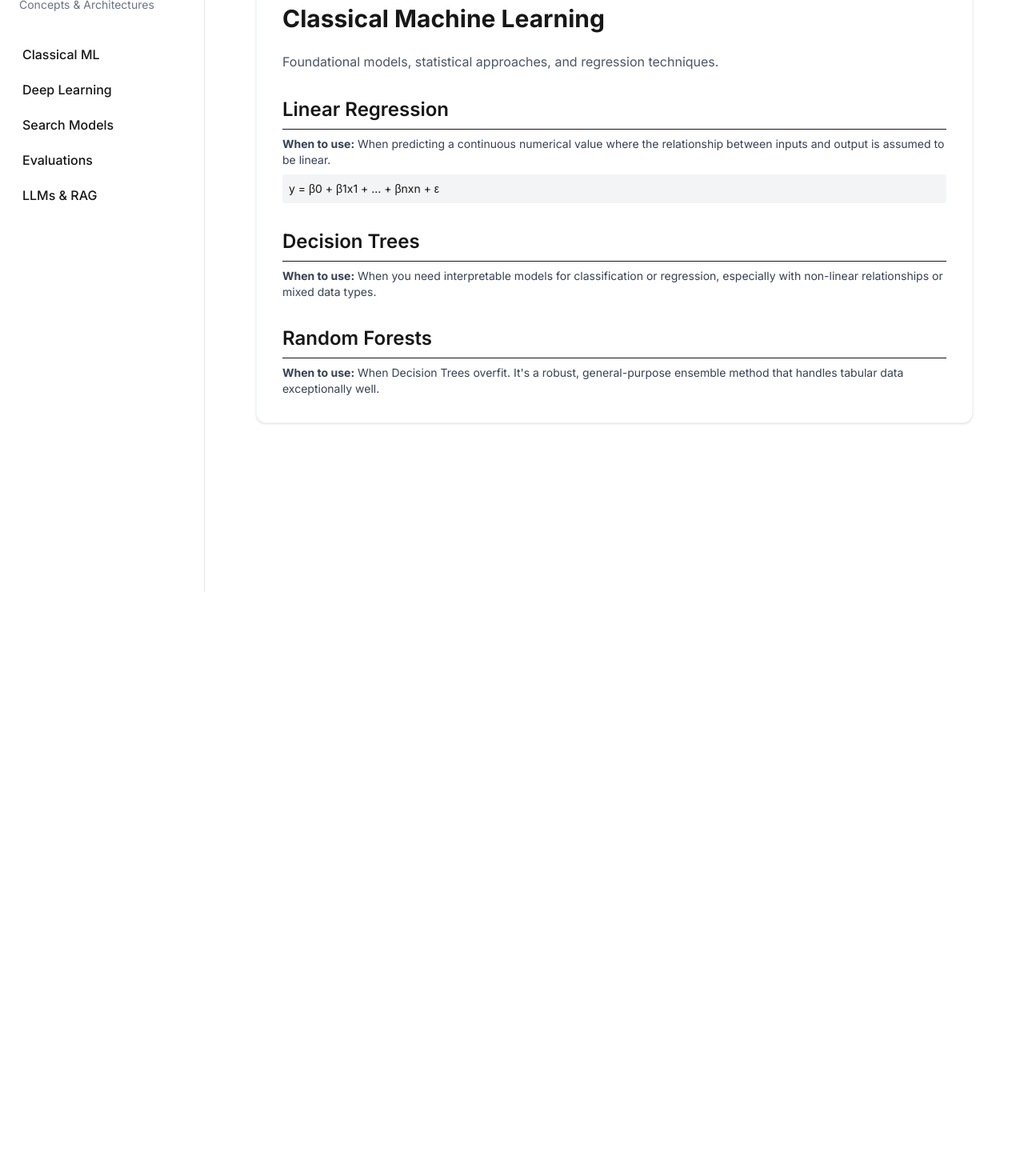
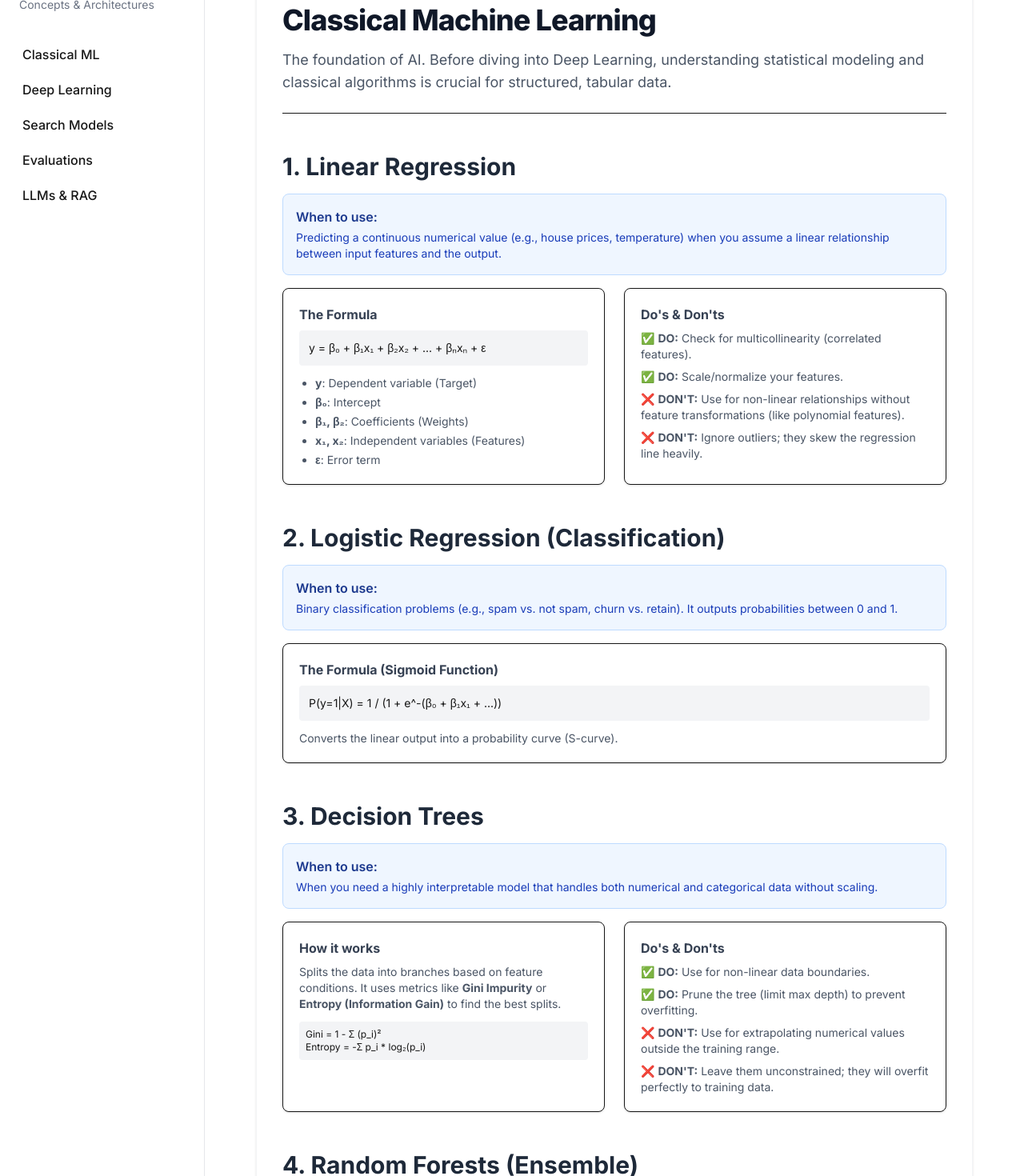
Before and after one commit to Joeljozzz/ai-repo, a Next.js app: page /ml in a window 1280 px wide. Shown: the part 60-1530 px from the top of the page at 80% size. Before the commit the page ends 800 px from the top, so only its background shows below. Built offline with nearby package versions, Linux system fonts and the light colour scheme.

Commit message:
docs: comprehensive Classical ML guide with formulas and decision matrices

```diff
--- a/src/app/ml/page.tsx
+++ b/src/app/ml/page.tsx
@@ -1,26 +1,118 @@
+import React from 'react';
+
 export default function ClassicalML() {
   return (
-    <div className="space-y-6 prose prose-slate max-w-none">
-      <h1 className="text-3xl font-bold">Classical Machine Learning</h1>
-      <p className="text-gray-600">Foundational models, statistical approaches, and regression techniques.</p>
+    <div className="space-y-12 pb-12">
+      <header className="border-b pb-6">
+        <h1 className="text-4xl font-extrabold tracking-tight text-gray-900">Classical Machine Learning</h1>
+        <p className="mt-4 text-lg text-gray-600">
+          The foundation of AI. Before diving into Deep Learning, understanding statistical modeling and classical algorithms is crucial for structured, tabular data.
+        </p>
+      </header>
 
-      <div className="mt-8 space-y-8">
-        <section>
-          <h2 className="text-2xl font-semibold border-b pb-2">Linear Regression</h2>
-          <p className="mt-2 text-sm text-gray-700"><strong>When to use:</strong> When predicting a continuous numerical value where the relationship between inputs and output is assumed to be linear.</p>
-          <p className="mt-2 text-sm font-mono bg-gray-100 p-2 rounded">y = β0 + β1x1 + ... + βnxn + ε</p>
-        </section>
+      {/* Linear Regression */}
+      <section className="space-y-4">
+        <h2 className="text-3xl font-bold text-gray-800">1. Linear Regression</h2>
+        <div className="bg-blue-50 border border-blue-200 rounded-lg p-4">
+          <h3 className="font-semibold text-blue-900">When to use:</h3>
+          <p className="text-blue-800 text-sm mt-1">Predicting a continuous numerical value (e.g., house prices, temperature) when you assume a linear relationship between input features and the output.</p>
+        </div>
 
-        <section>
-          <h2 className="text-2xl font-semibold border-b pb-2">Decision Trees</h2>
-          <p className="mt-2 text-sm text-gray-700"><strong>When to use:</strong> When you need interpretable models for classification or regression, especially with non-linear relationships or mixed data types.</p>
-        </section>
+        <div className="grid grid-cols-1 md:grid-cols-2 gap-6 mt-4">
+          <div className="bg-white p-5 rounded-lg border shadow-sm">
+            <h4 className="font-bold text-gray-700 mb-2">The Formula</h4>
+            <p className="font-mono text-sm bg-gray-100 p-3 rounded">
+              y = β₀ + β₁x₁ + β₂x₂ + ... + βₙxₙ + ε
+            </p>
+            <ul className="mt-3 text-sm text-gray-600 list-disc pl-5 space-y-1">
+              <li><strong>y</strong>: Dependent variable (Target)</li>
+              <li><strong>β₀</strong>: Intercept</li>
+              <li><strong>β₁, β₂</strong>: Coefficients (Weights)</li>
+              <li><strong>x₁, x₂</strong>: Independent variables (Features)</li>
+              <li><strong>ε</strong>: Error term</li>
+            </ul>
+          </div>
+          <div className="bg-white p-5 rounded-lg border shadow-sm">
+            <h4 className="font-bold text-gray-700 mb-2">Do's & Don'ts</h4>
+            <ul className="text-sm text-gray-600 space-y-2">
+              <li>✅ <strong>DO:</strong> Check for multicollinearity (correlated features).</li>
+              <li>✅ <strong>DO:</strong> Scale/normalize your features.</li>
+              <li>❌ <strong>DON'T:</strong> Use for non-linear relationships without feature transformations (like polynomial features).</li>
+              <li>❌ <strong>DON'T:</strong> Ignore outliers; they skew the regression line heavily.</li>
+            </ul>
+          </div>
+        </div>
+      </section>
 
-        <section>
-          <h2 className="text-2xl font-semibold border-b pb-2">Random Forests</h2>
-          <p className="mt-2 text-sm text-gray-700"><strong>When to use:</strong> When Decision Trees overfit. It's a robust, general-purpose ensemble method that handles tabular data exceptionally well.</p>
-        </section>
-      </div>
+      {/* Logistic Regression */}
+      <section className="space-y-4">
+        <h2 className="text-3xl font-bold text-gray-800">2. Logistic Regression (Classification)</h2>
+        <div className="bg-blue-50 border border-blue-200 rounded-lg p-4">
+          <h3 className="font-semibold text-blue-900">When to use:</h3>
+          <p className="text-blue-800 text-sm mt-1">Binary classification problems (e.g., spam vs. not spam, churn vs. retain). It outputs probabilities between 0 and 1.</p>
+        </div>
+
+        <div className="bg-white p-5 rounded-lg border shadow-sm mt-4">
+          <h4 className="font-bold text-gray-700 mb-2">The Formula (Sigmoid Function)</h4>
+          <p className="font-mono text-sm bg-gray-100 p-3 rounded">
+            P(y=1|X) = 1 / (1 + e^-(β₀ + β₁x₁ + ...))
+          </p>
+          <p className="mt-3 text-sm text-gray-600">Converts the linear output into a probability curve (S-curve).</p>
+        </div>
+      </section>
+
+      {/* Decision Trees */}
+      <section className="space-y-4">
+        <h2 className="text-3xl font-bold text-gray-800">3. Decision Trees</h2>
+        <div className="bg-blue-50 border border-blue-200 rounded-lg p-4">
+          <h3 className="font-semibold text-blue-900">When to use:</h3>
+          <p className="text-blue-800 text-sm mt-1">When you need a highly interpretable model that handles both numerical and categorical data without scaling.</p>
+        </div>
+
+        <div className="grid grid-cols-1 md:grid-cols-2 gap-6 mt-4">
+          <div className="bg-white p-5 rounded-lg border shadow-sm">
+            <h4 className="font-bold text-gray-700 mb-2">How it works</h4>
+            <p className="text-sm text-gray-600">
+              Splits the data into branches based on feature conditions. It uses metrics like <strong>Gini Impurity</strong> or <strong>Entropy (Information Gain)</strong> to find the best splits.
+            </p>
+            <p className="font-mono text-xs bg-gray-100 p-2 mt-3 rounded">
+              Gini = 1 - Σ (p_i)² <br/>
+              Entropy = -Σ p_i * log₂(p_i)
+            </p>
+          </div>
+          <div className="bg-white p-5 rounded-lg border shadow-sm">
+            <h4 className="font-bold text-gray-700 mb-2">Do's & Don'ts</h4>
+            <ul className="text-sm text-gray-600 space-y-2">
+              <li>✅ <strong>DO:</strong> Use for non-linear data boundaries.</li>
+              <li>✅ <strong>DO:</strong> Prune the tree (limit max depth) to prevent overfitting.</li>
+              <li>❌ <strong>DON'T:</strong> Use for extrapolating numerical values outside the training range.</li>
+              <li>❌ <strong>DON'T:</strong> Leave them unconstrained; they will overfit perfectly to training data.</li>
+            </ul>
+          </div>
+        </div>
+      </section>
+
+      {/* Random Forests */}
+      <section className="space-y-4">
+        <h2 className="text-3xl font-bold text-gray-800">4. Random Forests (Ensemble)</h2>
+        <div className="bg-purple-50 border border-purple-200 rounded-lg p-4">
+          <h3 className="font-semibold text-purple-900">When to use:</h3>
+          <p className="text-purple-800 text-sm mt-1">Almost always a great baseline for tabular data. When Decision Trees overfit, Random Forests stabilize predictions by averaging multiple trees.</p>
+        </div>
+
+        <div className="bg-white p-5 rounded-lg border shadow-sm mt-4">
+          <h4 className="font-bold text-gray-700 mb-2">How it works (Bagging)</h4>
+          <p className="text-sm text-gray-600 mb-3">
+            Builds hundreds of Decision Trees independently on random subsets of the data (bootstrapping) and random subsets of features. The final prediction is a majority vote (classification) or average (regression).
+          </p>
+          <ul className="text-sm text-gray-600 list-disc pl-5 space-y-1">
+            <li>Reduces variance and overfitting.</li>
+            <li>Handles missing values well.</li>
+            <li>Provides "Feature Importance" scores out-of-the-box.</li>
+          </ul>
+        </div>
+      </section>
+
     </div>
   );
 }
```
